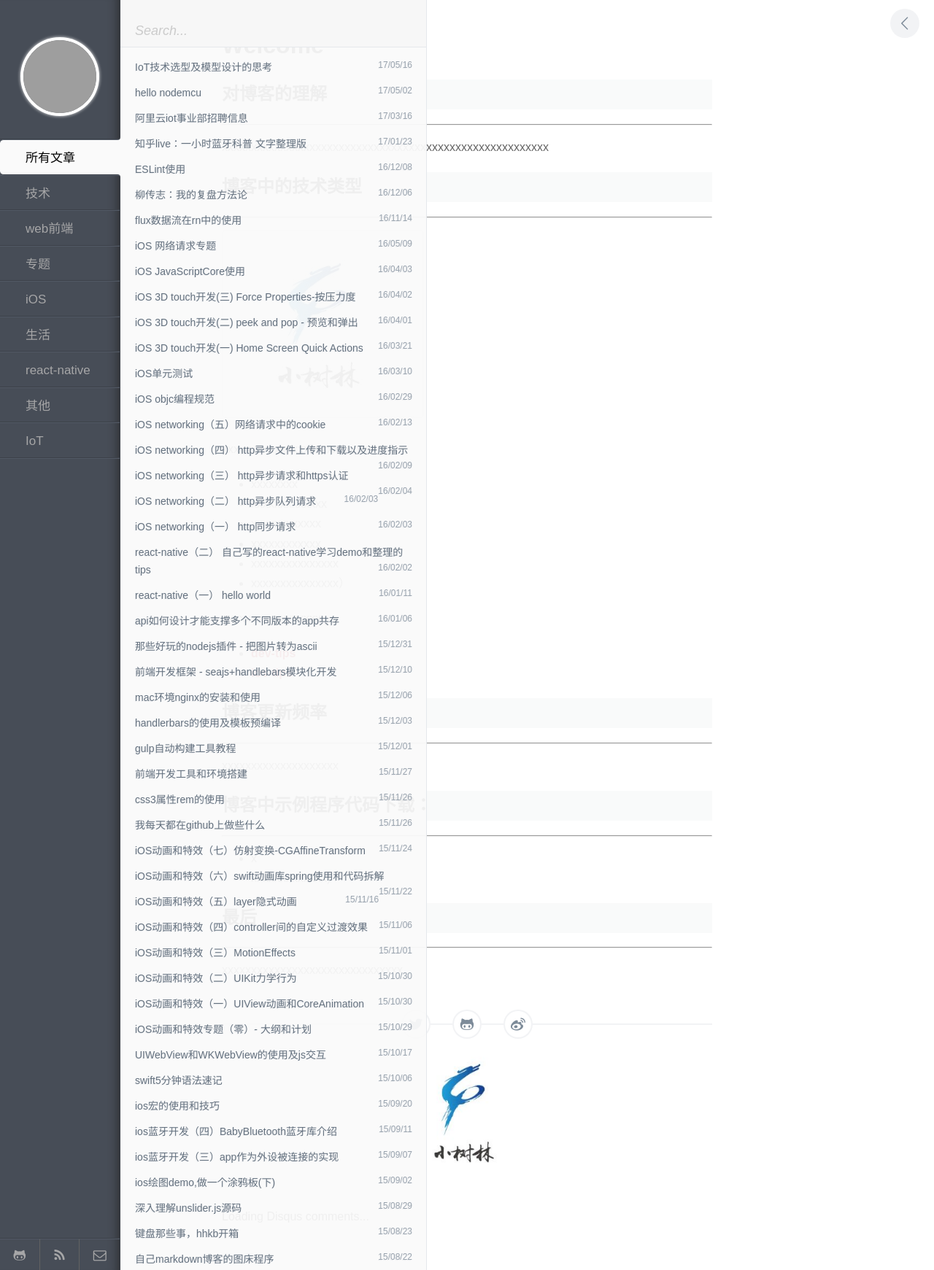
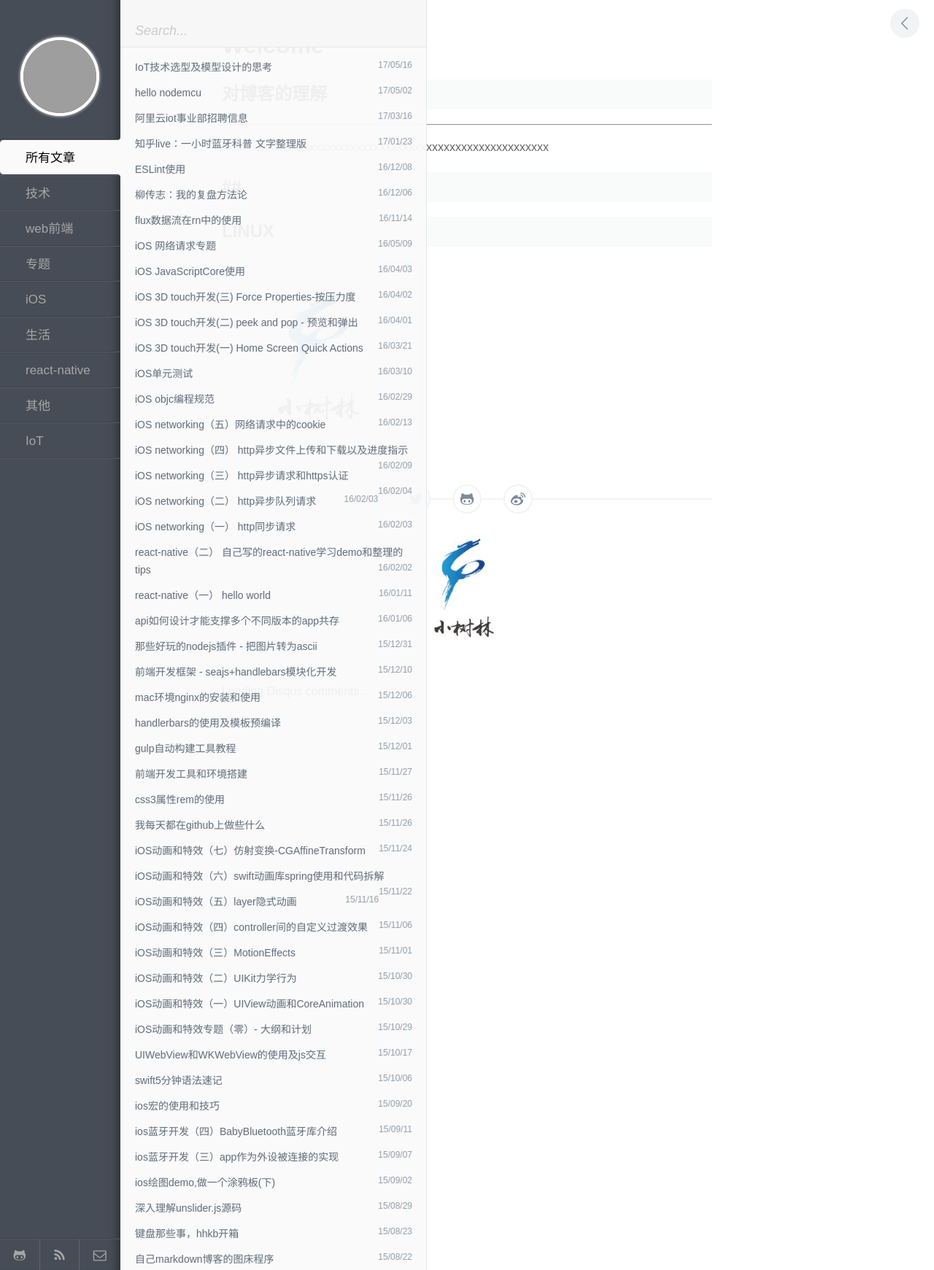
Before and after one commit to tiantianxi/jekyll_demo, a Jekyll site: the page built from index.md, in a window 1280 px wide. Shown: the whole page at 73% size. Built offline with Jekyll 4.4.1, drawn with Linux system fonts in a browser that asks for light colours; comment, search, counter and statistics services are not loaded; grey boxes are pictures that could not be loaded.

Commit message:
m index.md

```diff
--- a/index.md
+++ b/index.md
@@ -9,37 +9,10 @@ title: Welcome
 xxxxxxxxxxxxxxxxxxxxxxxxxxxxxxxxxxxxxxxxxxxxxxxxxxxxxxxx
 
 
-## 博客中的技术类型
+##
 ---
+## LINUX
+
+
 
 ![](assets/images/qrcode.jpg)
-
-xxxxxxxxxxxxxxxxxxxxxxxxx
-
--   xxxxxxxx
--	xxxxxxxxxxxxx
--   xxxxxxxxxxxx
--   xxxxxxxxxxxx
--   xxxxxxxxxxxxxxx
--   xxxxxxxxxxxxxxx）
-
-xxxxxxxxxxxxxxxxx
-
--	[dev-tips](https://github.com/coolnameismy/dev-tips)
--	[ios-tips](https://github.com/coolnameismy/ios-tips)
-
-## 博客更新频率
----
-
-xxxxxxxxxxxxxxxxxxxx
-
-## 博客中示例程序代码下载：
----
-
--	x
--	xxxxxxxxxxxxx)
-
-## 最后
----
-
-xxxxxxxxxxxxxxxxxxxxxxxxxxxxxxx
```
